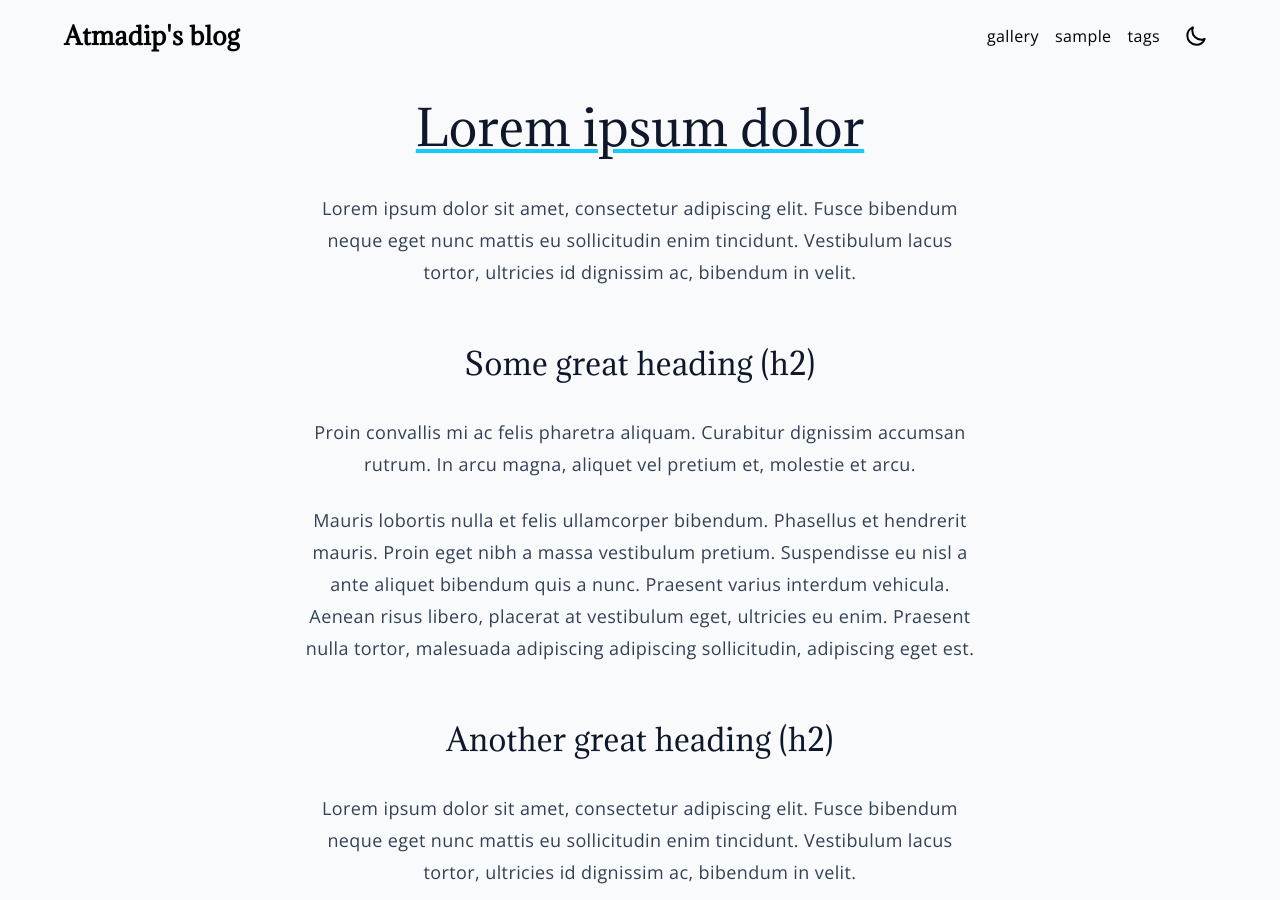
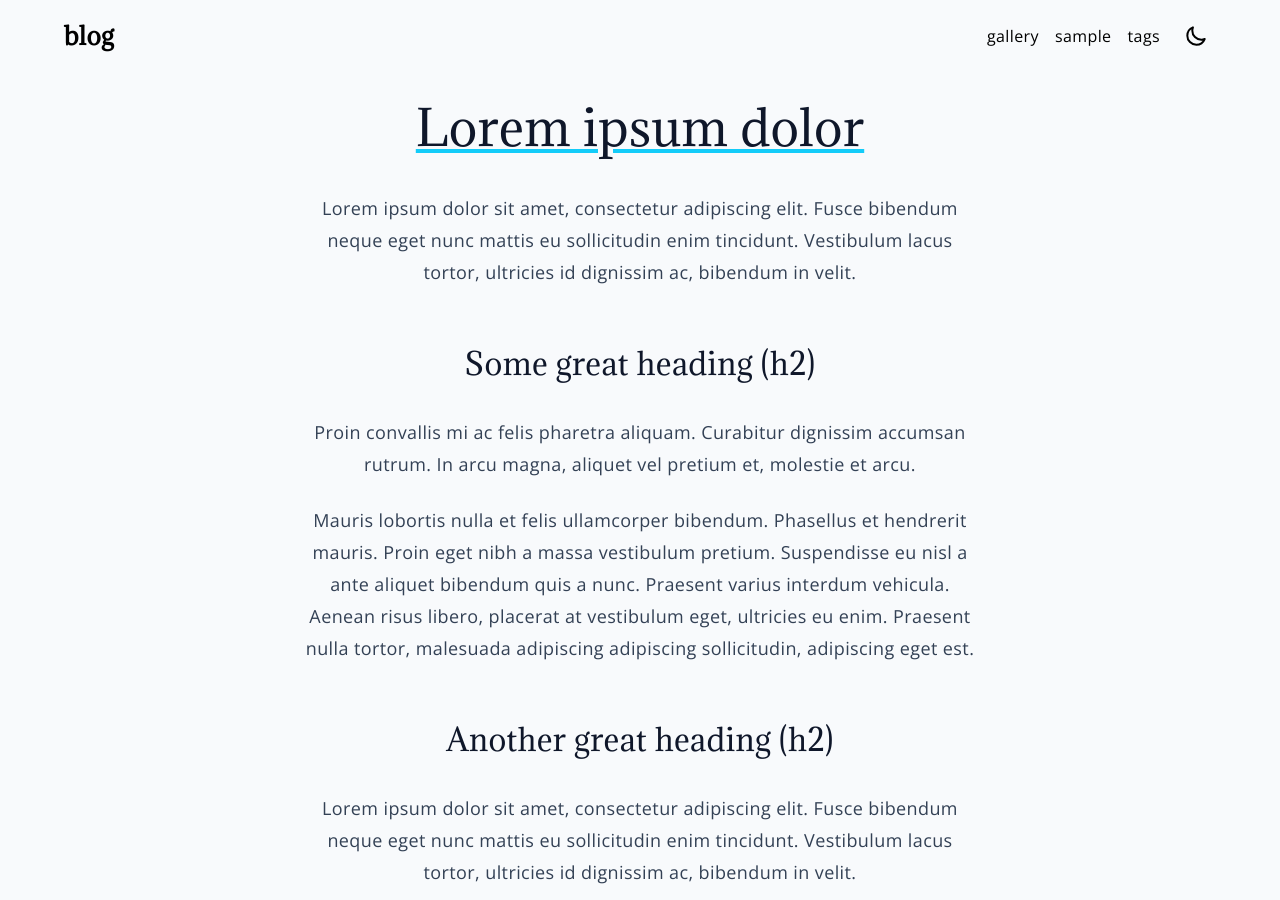
Before and after one commit to HopelessBhai/website-test, a Jekyll site: the page built from sample.md, in a window 1280 px wide and 900 px high. Built offline with Jekyll 4.4.1, drawn with Linux system fonts in a browser that asks for light colours.

Commit message:
Update _config.yml

```diff
--- a/_config.yml
+++ b/_config.yml
@@ -2,7 +2,7 @@ domain: example.com
 url: https://example.com
 baseurl: "/blog"
 
-title: Atmadip's blog
+title: blog
 email: work.atmadipg@gmail.com
 author: Atmadip
 
```
